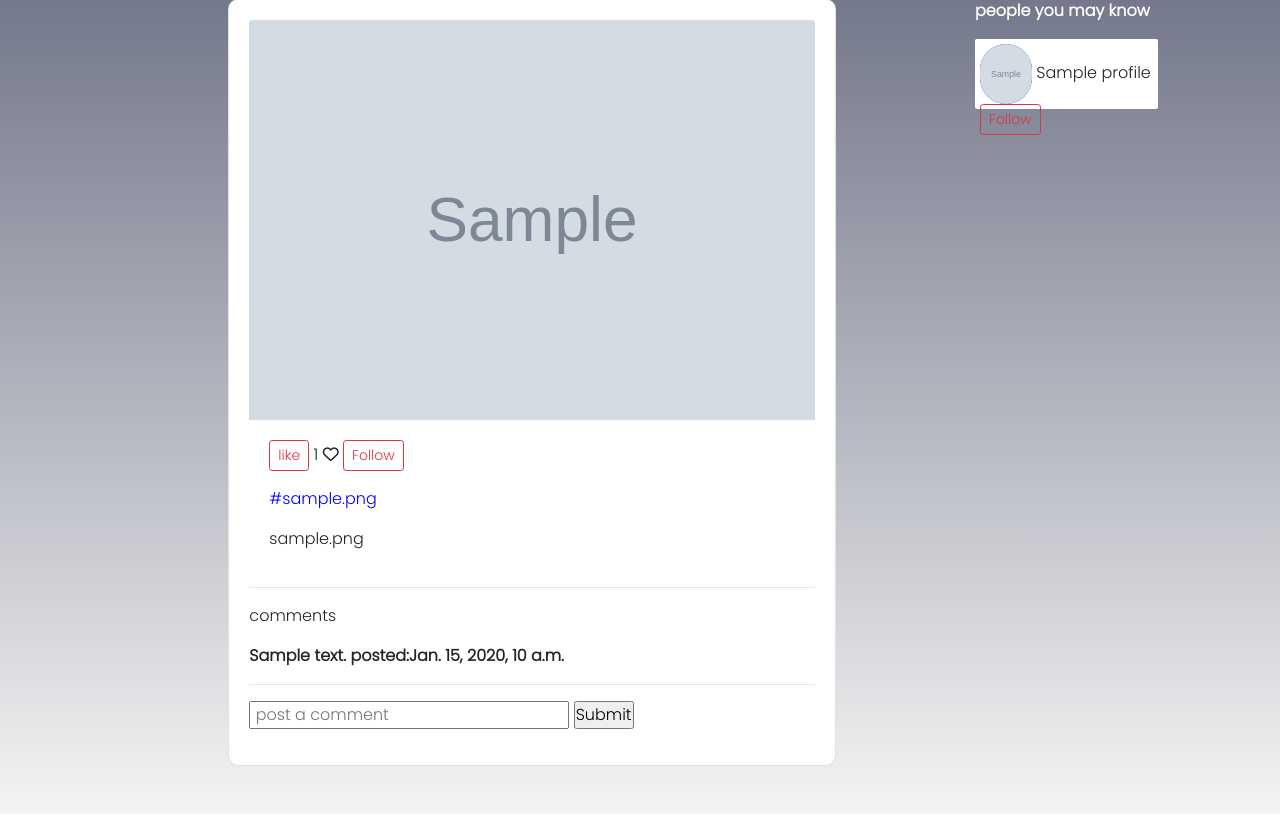
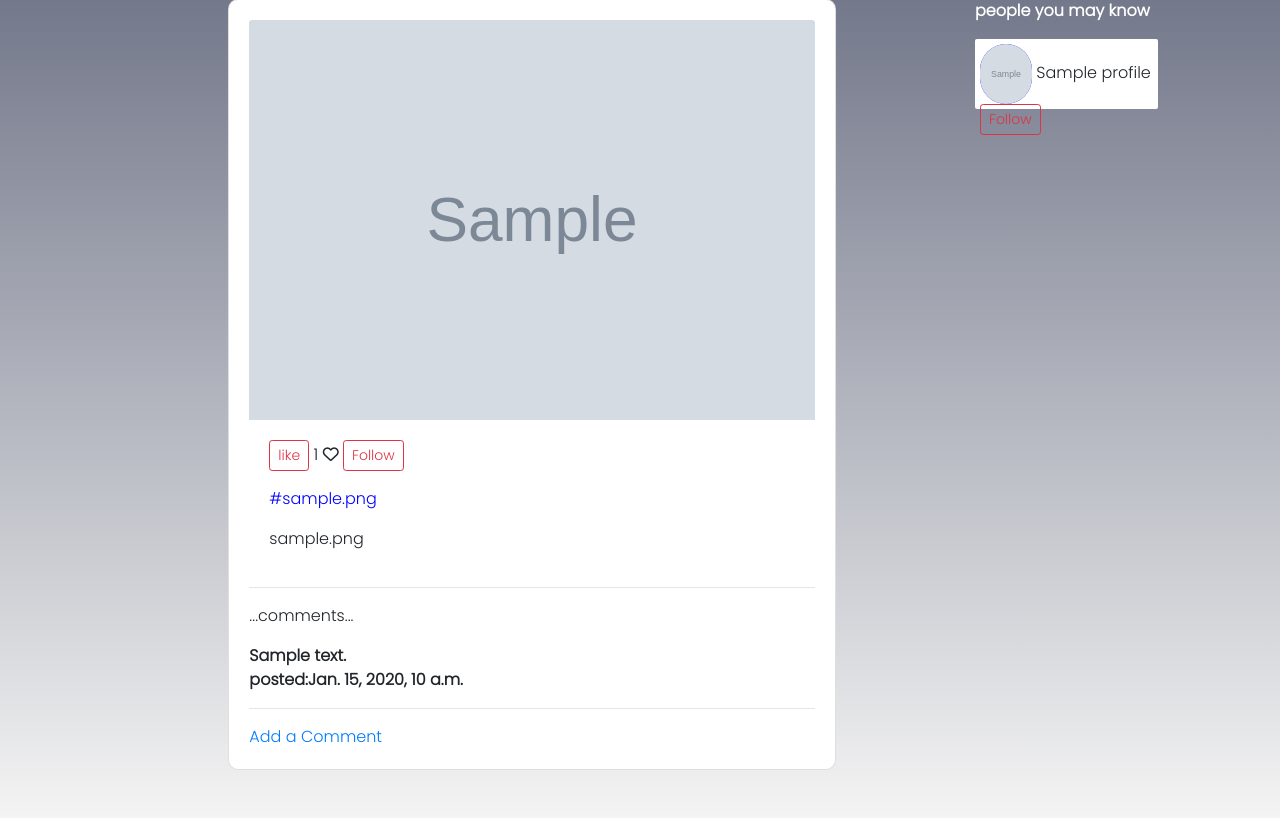
Before and after one commit to lcmongwe/instapp, a Django app: page / in a window 1280 px wide. Shown: the part 77-895 px from the top of the page. Run offline with Django 4.2, Linux system fonts and the light colour scheme; tables that the repository leaves empty hold one stand-in row (values such as "Sample post"); grey boxes marked "Sample" are stand-in pictures; some libraries are stand-ins or nearby versions.

Commit message:
comments.html created

```diff
--- a/instapp/templates/home.html
+++ b/instapp/templates/home.html
@@ -1,82 +1,79 @@
-{% extends 'base.html' %}
-{%load static%}
-
-
-{% block content%}
-
-
-
-
+{% extends 'base.html' %} {%load static%} {% block content%}
 
 <div class="row" id="row1">
-
   <div class="col-md-2"></div>
 
+  <div class="col-md-6">
+    {%for post in posts%}
 
-  <div class="col-md-6">{%for post in posts%}
-
-    <div class="card home-card" id="home-card" style="width: 38rem;">
-  <img class="card-img-top" src="{{post.image.url}}" alt="Card image cap" width="400px" height="400px">
+    <div class="card home-card" id="home-card" style="width: 38rem">
+      <img
+        class="card-img-top"
+        src="{{post.image.url}}"
+        alt="Card image cap"
+        width="400px"
+        height="400px"
+      />
       <div class="card-body">
         <p>
-
           <a href="{% url 'like' post.id %}">
-     <button type="button" class="btn btn-outline-danger btn-sm">like</button></a>
+            <button type="button" class="btn btn-outline-danger btn-sm">
+              like
+            </button></a
+          >
           {{post.likes}}
-     <i class="fa fa-heart-o " aria-hidden="true"></i>
-     <button type="button" class="btn btn-outline-danger btn-sm">Follow</button></p>
-    <p class="card-text"><span style="color:blue">#{{post.img_name}}</span></p>
+          <i class="fa fa-heart-o" aria-hidden="true"></i>
+          <button type="button" class="btn btn-outline-danger btn-sm">
+            Follow
+          </button>
+        </p>
+        <p class="card-text">
+          <span style="color: blue">#{{post.img_name}}</span>
+        </p>
 
         <p class="card-text">{{post.imge_caption}}</p>
       </div>
-  <hr>
-  <p>comments</p>
-{%if not post.comments.all%}
-no comments yet
-{%else%}
-{%for comment in post.comments.all%}
-<strong>{{comment.comment}} posted:{{comment.date_posted}}</strong>
-{%endfor%}
-{%endif%}
-  <hr>
+      <hr />
+      <p>...comments...</p>
+      {%if not post.comments.all%} no comments yet {%else%} {%for comment in post.comments.all%}
+      <strong
+        >{{comment.comment}} <br />
+        posted:{{comment.date_posted}}</strong
+      >
+      {%endfor%} {%endif%}
+      <hr />
 
-    <form action="" method="POST">
-        {%csrf_token%}
-       <p>{{form}}
-         <input type="submit">
-
-        </p>
-    </form>
+         <a href="{% url 'comment' post.id%}"> Add a Comment</a>
 
     </div>
-<br><br>
+    <br /><br />
     {%endfor%}
   </div>
 
   <div class="col-md-1"></div>
 
+  <div class="col-md-2">
+    <p style="color: white; font-weight: bold">people you may know</p>
 
-  <div class="col-md-2">
-
-<p style="color: white;font-weight: bold">  people you may know</p>
-
-    {%for post in profile%}
-  {% if post.profile_photo%}
+    {%for post in profile%} {% if post.profile_photo%}
     <div class="knowing">
-
-
-    <img src="{{post.profile_photo.url}}" width="50px" height="50px" class="knowing-image"> {{post.name}} <button type="button" class="btn btn-outline-danger btn-sm">Follow</button>
+      <img
+        src="{{post.profile_photo.url}}"
+        width="50px"
+        height="50px"
+        class="knowing-image"
+      />
+      {{post.name}}
+      <button type="button" class="btn btn-outline-danger btn-sm">
+        Follow
+      </button>
     </div>
 
     {%endif%}
 
-   <br>
+    <br />
     {%endfor%}
-
-
-
   </div>
 </div>
 
-
 {%endblock%}
--- a/instapp/urls.py
+++ b/instapp/urls.py
@@ -11,7 +11,7 @@ urlpatterns=[
     path('post',views.post_picture,name='post'),
     path('profile',views.create_profile,name='profile'),
     path('update_profile/<profile_id>', views.update_profile, name="update_profile"),
-    path('<image_id>/comment', views.comment, name="comment"),
+    path('comment/<image_id>', views.comment, name="comment"),
     path('search', views.search_profile, name="search_profile"),
     path('like/<post_id>', views.like, name="like"),
 
--- a/instapp/views.py
+++ b/instapp/views.py
@@ -36,17 +36,17 @@ def home(request):
 
 def comment(request,image_id):
     comment=Comment.objects.all()
-    post=Image.objects.get(pk=image_id)
+    post=Image.objects.get(id=image_id)
     if request.method == 'POST':
         form=CommentForm(request.POST )
         if form.is_valid():
-            obj=form.save(commit=False)
-            obj.post=post
+            form=form.save(commit=False)
+            form.post=post
             form.save()
             return redirect('home')
     else:
         form=CommentForm()
-    return render(request, 'home.html',{'comment':comment,'form':form,'post':post})
+    return render(request, 'comments.html',{'comment':comment,'form':form,'post':post})
 
 
 def like(request,post_id ):
```
Also changed, not shown: instapp/templates/comments.html (added, +22 -0 lines). Lines whose indentation alone changed are shown as unchanged.
